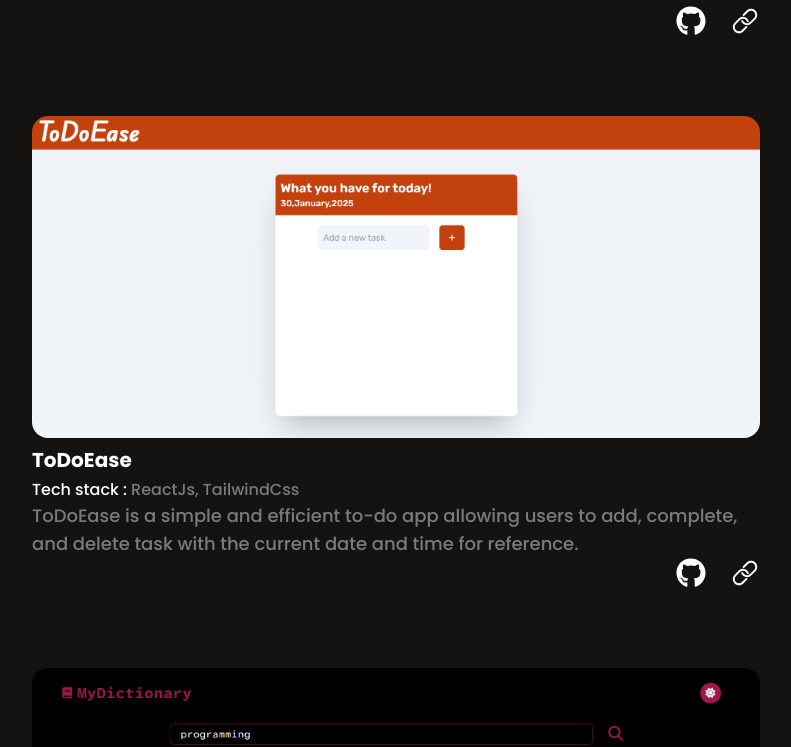
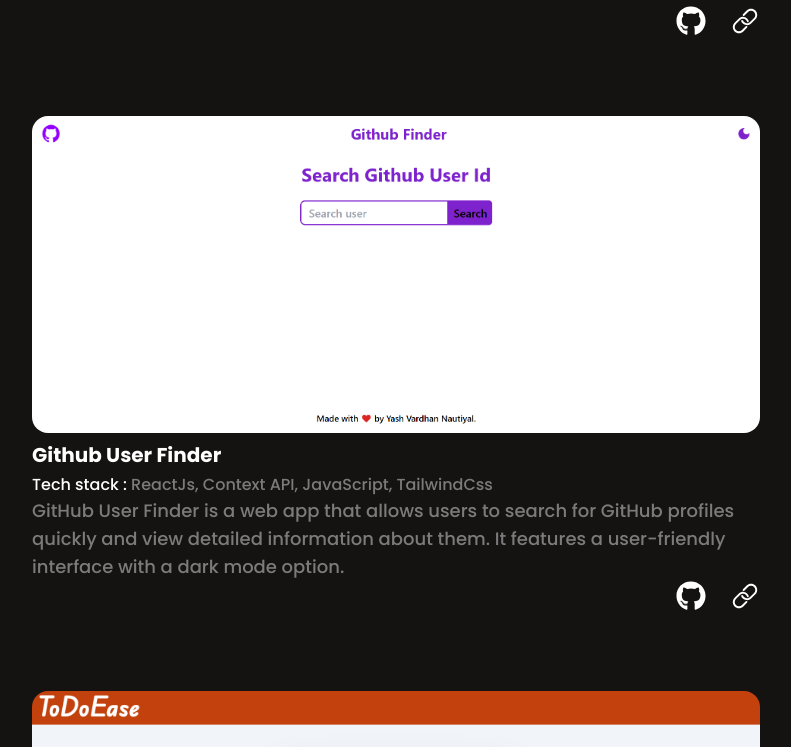
Before and after one commit to yashvardhannautiyal/Portfolio, a React (Vite) app: page / in a window 1280 px wide. Shown: the part 1707-2454 px from the top of the page, without its empty margins (244-1035 px from the left). Built offline with nearby package versions, Linux system fonts and the light colour scheme.

Commit message:
github project added

```diff
--- a/src/ProjectList.js
+++ b/src/ProjectList.js
@@ -10,6 +10,16 @@
   },
   {
     id: 2,
+    name: "Github User Finder",
+    description:
+      "GitHub User Finder is a web app that allows users to search for GitHub profiles quickly and view detailed information about them. It features a user-friendly interface with a dark mode option.",
+    image: "../project_img/githubFinder.png",
+    stack: "ReactJs, Context API, JavaScript, TailwindCss",
+    gitLink: "https://github.com/yashvardhannautiyal/Github-user-finder",
+    liveLink: "https://github-user-finder-dun-five.vercel.app/",
+  },
+  {
+    id: 3,
     name: "ToDoEase",
     description:
       "ToDoEase is a simple and efficient to-do app allowing users to add, complete, and delete task with the current date and time for reference.",
@@ -19,7 +29,7 @@
     liveLink: "https://to-do-app-two-sepia.vercel.app/",
   },
   {
-    id: 3,
+    id: 4,
     name: "MyDictionary App",
     description:
     "MyDictionary app with feature of dark mode fetches data from dictionary API and provides meaning with their examples to the user.",
@@ -29,7 +39,7 @@
     liveLink: "https://my-dictionary-jade.vercel.app/",
   },
   {
-    id: 4,
+    id: 5,
     name: "Weather App",
     description:
     "Weather app showing current weather conditions of the given location with current date and current time.",
@@ -39,7 +49,7 @@
     liveLink: "https://weather-app-one-iota-57.vercel.app/",
   },
   {
-    id: 5,
+    id: 6,
     name: "BharatVoyage",
     description:
       "BharatVoyage is a landing page built with using Tailwind utility classes including dynamic and adaptive gallery.",
@@ -49,7 +59,7 @@
     liveLink: "https://landing-page-zeta-ochre-70.vercel.app/",
   },
   {
-    id: 6,
+    id: 7,
     name: "Calculator",
     description:
     "Simple calculator app performing basic mathematic operations.",
@@ -59,7 +69,7 @@
     liveLink: "https://yashvardhannautiyal.github.io/Calculator/",
   },
   {
-    id: 7,
+    id: 8,
     name: "Guess the Number Game",
     description:
       "Number guessing game where the user is scored according to the number of guesses he made.",
```
Also changed, not shown: public/project_img/githubFinder.png (added).
